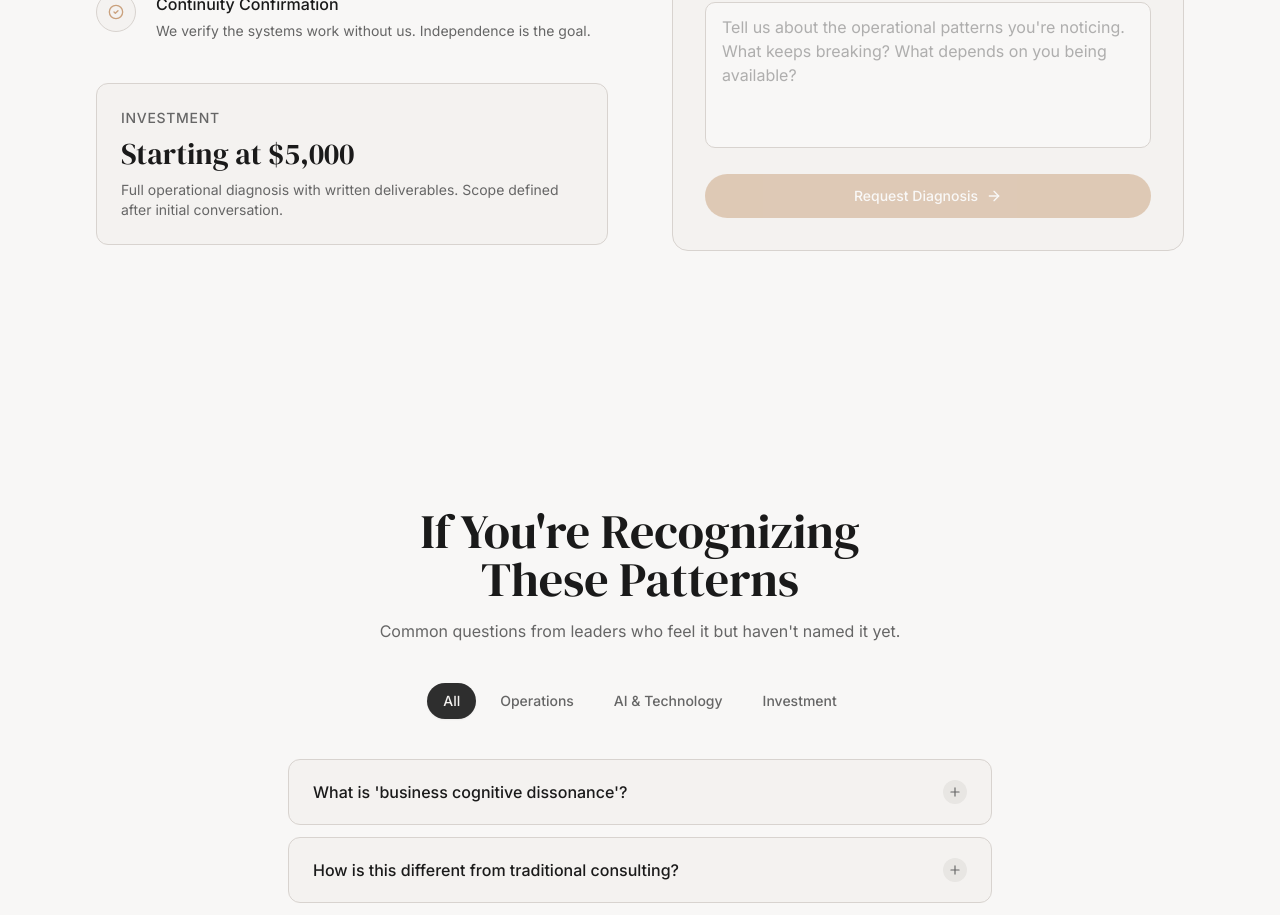
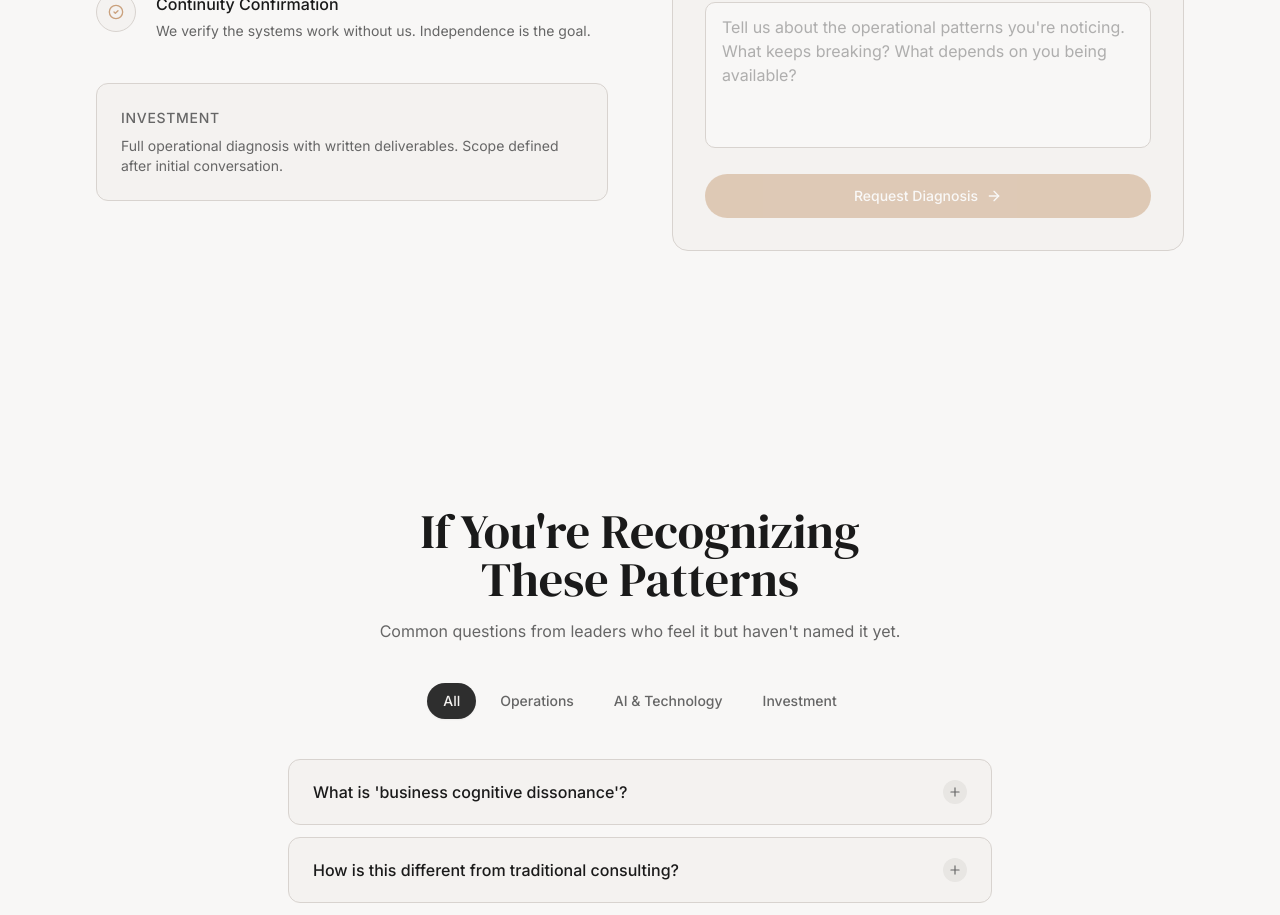
Before and after one commit to quietdissent/Q, a Next.js app: page / in a window 1280 px wide. Shown: the part 7880-8795 px from the top of the page. Built offline with nearby package versions, Linux system fonts and the light colour scheme.

Commit message:
Remove starting price from investment section
Updated investment information to remove starting price.

```diff
--- a/components/sections/diagnosis.tsx
+++ b/components/sections/diagnosis.tsx
@@ -103,7 +103,7 @@ export function DiagnosisSection() {
 
             <div className="mt-10 rounded-xl border border-border bg-background p-6">
               <h4 className="text-sm font-medium uppercase tracking-wider text-muted-foreground">Investment</h4>
-              <p className="mt-2 font-serif text-3xl text-foreground">{"Starting at $5,000"}</p>
+              <p className="mt-2 font-serif text-3xl text-foreground">{""}</p>
               <p className="mt-2 text-sm text-muted-foreground">
                 {"Full operational diagnosis with written deliverables. Scope defined after initial conversation."}
               </p>
```
